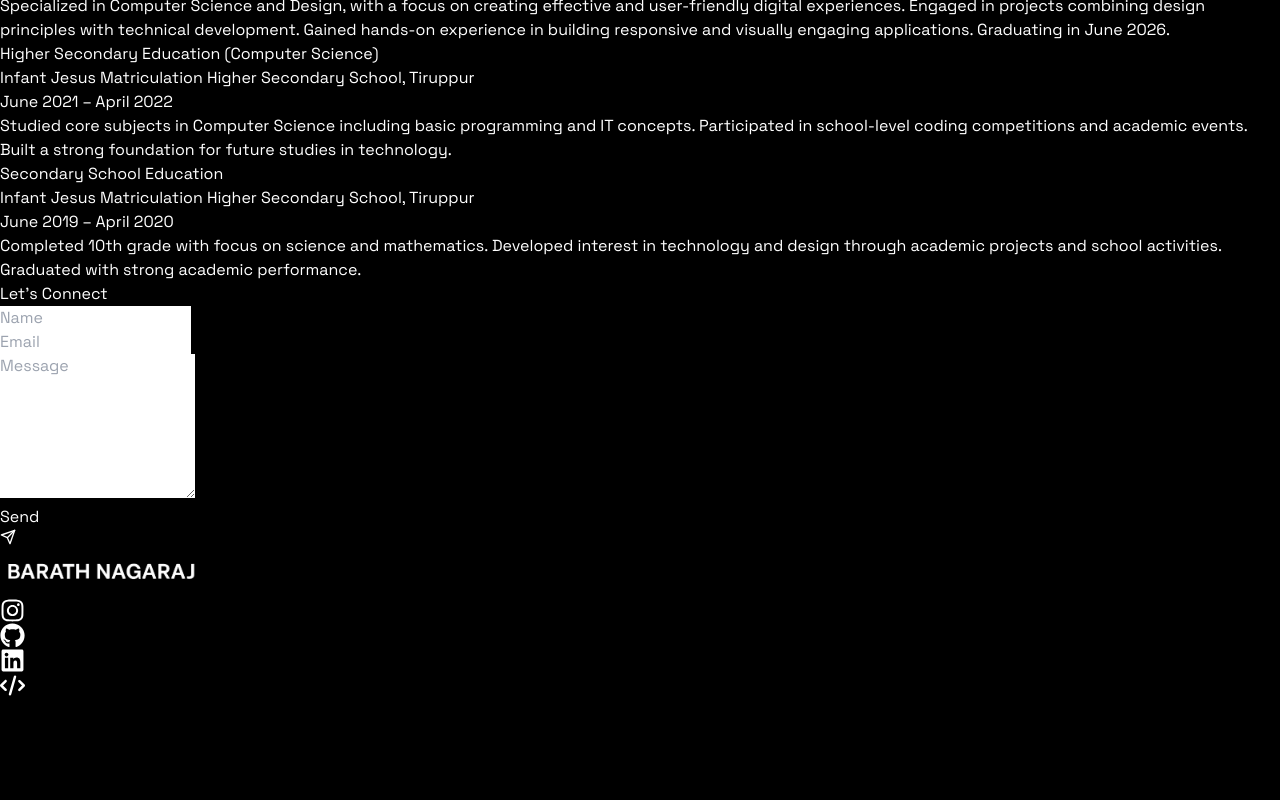
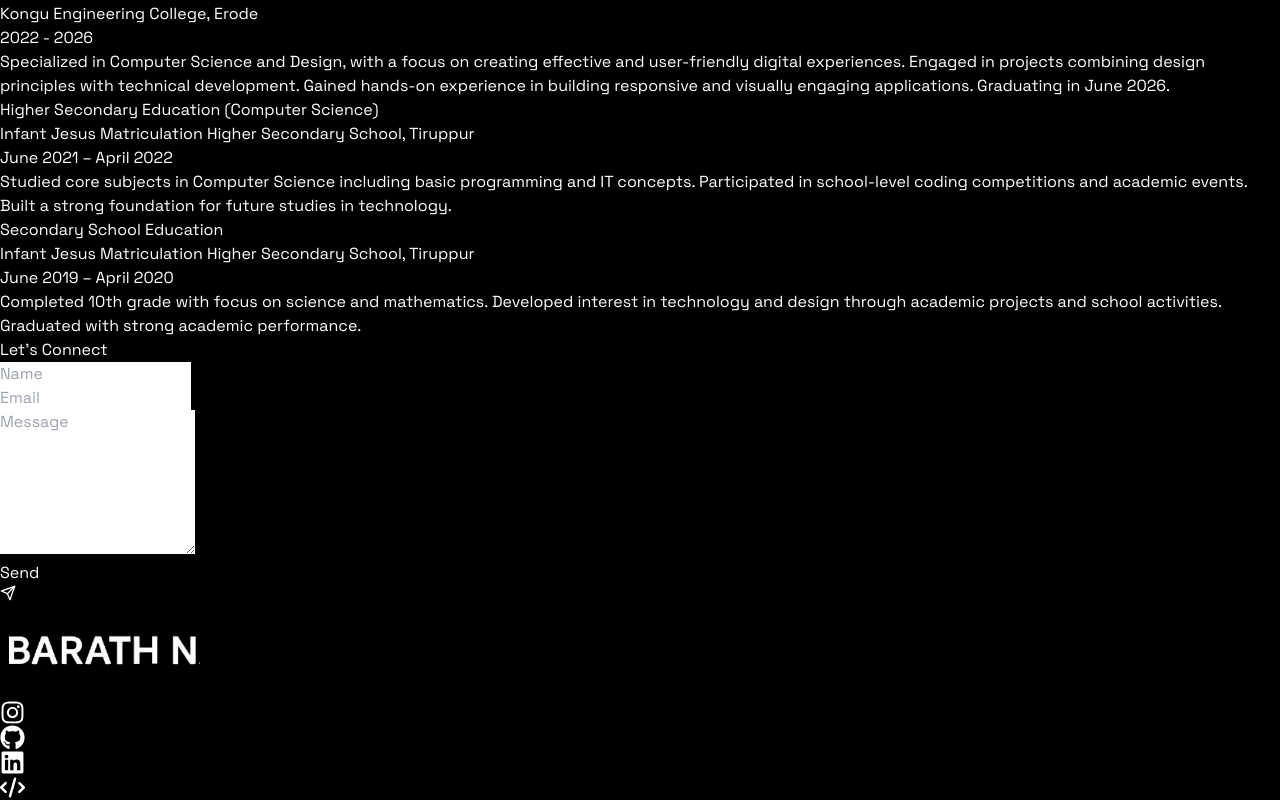
Before and after one commit to BARATH-NAGARAJ/Portfolio_website, a React (Vite) app: page / in a window 1280 px wide. Shown: the part 7063-7863 px from the top of the page. Before the commit the page ends 7761 px from the top, so only its background shows below. Built offline with nearby package versions, Linux system fonts and the light colour scheme.

Commit message:
UPDATED NAME

```diff
--- a/src/components/Footer.jsx
+++ b/src/components/Footer.jsx
@@ -1,5 +1,5 @@
 import { SOCIAL_MEDIA_LINKS } from '../constants';
-import logob1 from '../assets/logob1.png';
+import logob2 from '../assets/logob2.png';
 import { motion } from 'framer-motion';
 
 const Footer = () => {
@@ -10,7 +10,7 @@ const Footer = () => {
           initial={{ opacity: 0 }}
           whileInView={{ opacity: 1 }}
           transition={{ duration: 0.5 }}
-          src={logob1}
+          src={logob2}
           alt="compileTab Logo"
           width={200}
           className="my-20"
```
Also changed, not shown: src/assets/logob1.png, src/assets/logob2.png (added).
